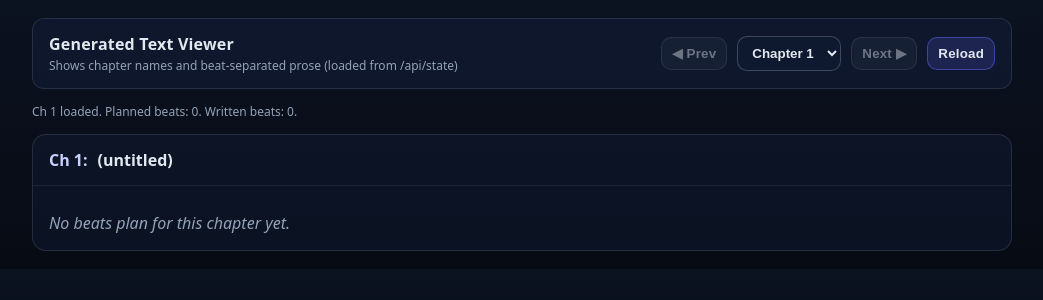
After one commit to KaMeLoTmArMoT/InfiniteBook, a FastAPI app: template templates/reader.html in a window 1280 px wide. The commit adds this page. Shown: the top 300 px of the page, without its empty margins (118-1161 px from the left). Run offline with FastAPI, Linux system fonts and the light colour scheme; the template is opened without the code that fills it, so the values that code supplies are empty.

Commit message:
add simple reader SPA, add token logger, update navigation

```diff
--- a/main.py
+++ b/main.py
@@ -2,6 +2,7 @@ from fastapi import FastAPI, Request
 from fastapi.responses import HTMLResponse
 from fastapi.templating import Jinja2Templates
 from fastapi.staticfiles import StaticFiles
+from fastapi.responses import RedirectResponse
 import asyncio
 from fastapi import WebSocket, WebSocketDisconnect
 from ollama import AsyncClient
@@ -45,6 +46,7 @@ async def call_llm_json(
         )
 
         raw = resp["message"]["content"]
+        log_ollama_usage(log, f"LLM_CALL_ATTEMPT_{attempt}", resp)
         log.debug(f"LLM RAW OUTPUT (attempt={attempt}):\n{raw}\n" + "=" * 60)
 
         # Best path: validate directly from JSON string
@@ -83,6 +85,10 @@ async def home(request: Request):
 @app.get("/api/state")
 async def api_state(chapter: int = 1):
     return await store.a_load_state(chapter=chapter)
+
+@app.get("/reader", response_class=HTMLResponse, include_in_schema=False)
+async def reader(request: Request):
+    return templates.TemplateResponse("reader.html", {"request": request})
 
 
 @app.delete("/api/characters/{char_id}")
--- a/templates/index.html
+++ b/templates/index.html
@@ -89,6 +89,10 @@
 
         <div id="beats-container" style="display:none;">
           <h3 id="current-chapter-title-display"></h3>
+          <div class="center-btn-area" style="display:flex; gap:10px; justify-content:center; flex-wrap:wrap;">
+            <button id="btn-prev-chapter-step4" disabled>◀ Prev Chapter</button>
+            <button id="btn-next-chapter-step4" disabled>Next Chapter ▶</button>
+          </div>
           <div style="display:flex; gap:10px; justify-content:center; flex-wrap:wrap; margin-top:10px;">
             <button id="btn-plan-chapter" disabled>Generate plan</button>
           </div>
--- /dev/null
+++ b/templates/reader.html
@@ -0,0 +1,418 @@
+<!DOCTYPE html>
+<html lang="en">
+<head>
+  <meta charset="UTF-8" />
+  <meta name="viewport" content="width=device-width, initial-scale=1.0" />
+  <title>Book Reader</title>
+  <style>
+    :root{
+      --bg:#0b1220;
+      --panel:#101a30;
+      --text:#e2e8f0;
+      --muted:#94a3b8;
+      --line:#22314f;
+      --accent:#6366f1;
+      --good:#16a34a;
+      --bad:#ef4444;
+      --mono: ui-monospace, SFMono-Regular, Menlo, Monaco, Consolas, "Liberation Mono", "Courier New", monospace;
+      --sans: ui-sans-serif, system-ui, -apple-system, Segoe UI, Roboto, Arial, "Noto Sans", "Liberation Sans", sans-serif;
+    }
+
+    body{
+      margin:0;
+      font-family:var(--sans);
+      background:linear-gradient(180deg, var(--bg), #070b14);
+      color:var(--text);
+    }
+
+    .wrap{
+      max-width: 980px;
+      margin: 0 auto;
+      padding: 18px;
+    }
+
+    header{
+      display:flex;
+      gap:12px;
+      align-items:center;
+      justify-content:space-between;
+      flex-wrap:wrap;
+      padding: 14px 16px;
+      background: rgba(16, 26, 48, 0.75);
+      border:1px solid rgba(148,163,184,0.18);
+      border-radius: 12px;
+      position: sticky;
+      top: 10px;
+      backdrop-filter: blur(8px);
+      z-index: 2;
+    }
+
+    .title{
+      display:flex;
+      flex-direction:column;
+      gap:2px;
+      min-width: 240px;
+    }
+    .title h1{
+      font-size: 16px;
+      margin:0;
+      letter-spacing: 0.2px;
+    }
+    .title .sub{
+      font-size: 12px;
+      color: var(--muted);
+    }
+
+    .controls{
+      display:flex;
+      gap:10px;
+      align-items:center;
+      flex-wrap:wrap;
+      justify-content:flex-end;
+    }
+
+    button{
+      background: rgba(99,102,241,0.18);
+      border: 1px solid rgba(99,102,241,0.5);
+      color: var(--text);
+      padding: 8px 10px;
+      border-radius: 10px;
+      cursor: pointer;
+      font-weight: 600;
+      letter-spacing: 0.2px;
+    }
+    button:disabled{
+      opacity: 0.45;
+      cursor: not-allowed;
+    }
+    button.secondary{
+      background: rgba(148,163,184,0.14);
+      border-color: rgba(148,163,184,0.35);
+    }
+
+    select{
+      background: rgba(16,26,48,0.85);
+      border: 1px solid rgba(148,163,184,0.35);
+      color: var(--text);
+      padding: 8px 10px;
+      border-radius: 10px;
+      outline: none;
+      font-weight: 600;
+    }
+
+    .status{
+      margin-top: 14px;
+      color: var(--muted);
+      font-size: 12px;
+    }
+
+    .chapter{
+      margin-top: 14px;
+      background: rgba(16, 26, 48, 0.55);
+      border:1px solid rgba(148,163,184,0.18);
+      border-radius: 14px;
+      overflow: hidden;
+    }
+
+    .chapter-head{
+      padding: 14px 16px;
+      border-bottom: 1px solid rgba(148,163,184,0.12);
+      display:flex;
+      gap: 10px;
+      align-items: baseline;
+      flex-wrap:wrap;
+    }
+    .chapter-head .ch-no{
+      font-weight: 800;
+      color: #c7d2fe;
+    }
+    .chapter-head .ch-title{
+      font-weight: 800;
+    }
+    .chapter-head .ch-meta{
+      color: var(--muted);
+      font-size: 12px;
+    }
+
+    .beats{
+      padding: 16px;
+    }
+
+    .beat{
+      padding: 14px 14px 16px;
+      background: rgba(11,18,32,0.45);
+      border: 1px solid rgba(148,163,184,0.14);
+      border-radius: 12px;
+      margin-bottom: 14px;
+    }
+
+    .beat-top{
+      display:flex;
+      justify-content:space-between;
+      gap:10px;
+      align-items:flex-start;
+      flex-wrap:wrap;
+      margin-bottom: 10px;
+    }
+
+    .beat-label{
+      font-weight: 800;
+    }
+
+    .beat-type{
+      font-size: 12px;
+      color: var(--muted);
+      border: 1px solid rgba(148,163,184,0.22);
+      border-radius: 999px;
+      padding: 4px 8px;
+      background: rgba(148,163,184,0.08);
+      max-width: 100%;
+    }
+
+    .beat-desc{
+      color: #cbd5e1;
+      font-size: 13px;
+      margin: 8px 0 0;
+      white-space: pre-wrap;
+    }
+
+    .divider{
+      height: 1px;
+      background: rgba(148,163,184,0.14);
+      margin: 14px 0;
+      position: relative;
+    }
+    .divider::after{
+      content: "◆";
+      position: absolute;
+      left: 50%;
+      transform: translateX(-50%);
+      top: -10px;
+      font-size: 12px;
+      color: rgba(148,163,184,0.6);
+      background: rgba(11,18,32,0.9);
+      padding: 0 8px;
+    }
+
+    pre.prose{
+      margin: 0;
+      font-family: var(--mono);
+      background: rgba(7,11,20,0.8);
+      border: 1px solid rgba(148,163,184,0.14);
+      border-radius: 10px;
+      padding: 12px;
+      white-space: pre-wrap;
+      line-height: 1.45;
+      color: var(--text);
+    }
+
+    .empty{
+      color: var(--muted);
+      font-style: italic;
+      padding: 10px 0 0;
+    }
+
+    .err{
+      margin-top: 14px;
+      padding: 12px;
+      border-radius: 12px;
+      background: rgba(239,68,68,0.14);
+      border: 1px solid rgba(239,68,68,0.35);
+      color: #fecaca;
+      white-space: pre-wrap;
+      font-family: var(--mono);
+      display:none;
+    }
+  </style>
+</head>
+
+<body>
+  <div class="wrap">
+    <header>
+      <div class="title">
+        <h1>Generated Text Viewer</h1>
+        <div class="sub">Shows chapter names and beat-separated prose (loaded from /api/state)</div>
+      </div>
+
+      <div class="controls">
+        <button id="btn-prev" class="secondary">◀ Prev</button>
+        <select id="chapter-select"></select>
+        <button id="btn-next" class="secondary">Next ▶</button>
+        <button id="btn-reload">Reload</button>
+      </div>
+    </header>
+
+    <div class="status" id="status">Idle.</div>
+    <div class="err" id="err"></div>
+
+    <div class="chapter" id="chapter-card" style="display:none;">
+      <div class="chapter-head">
+        <div class="ch-no" id="ch-no"></div>
+        <div class="ch-title" id="ch-title"></div>
+        <div class="ch-meta" id="ch-meta"></div>
+      </div>
+      <div class="beats" id="beats"></div>
+    </div>
+  </div>
+
+  <script>
+    const $ = (id) => document.getElementById(id);
+
+    let plot = null;
+    let currentChapter = 1;
+    let total = 1;
+
+    function setStatus(msg){ $("status").textContent = msg; }
+    function showErr(msg){
+      const el = $("err");
+      el.style.display = msg ? "block" : "none";
+      el.textContent = msg || "";
+    }
+
+    async function fetchJSON(url, opts){
+      const r = await fetch(url, opts);
+      if (!r.ok) throw new Error(`${r.status} ${r.statusText} for ${url}`);
+      return await r.json();
+    }
+
+    function escapeHTML(s){
+      return String(s || "")
+        .replaceAll("&", "&amp;")
+        .replaceAll("<", "&lt;")
+        .replaceAll(">", "&gt;")
+        .replaceAll('"', "&quot;")
+        .replaceAll("'", "&#39;");
+    }
+
+    function normBeatTexts(obj){
+      const out = {};
+      for (const [k, v] of Object.entries(obj || {})){
+        const idx = Number(k);
+        if (!Number.isNaN(idx) && typeof v === "string") out[idx] = v;
+      }
+      return out;
+    }
+
+    function setNavButtons(){
+      $("btn-prev").disabled = currentChapter <= 1;
+      $("btn-next").disabled = currentChapter >= total;
+    }
+
+    function fillChapterSelect(){
+      const sel = $("chapter-select");
+      sel.innerHTML = "";
+      for (let i = 1; i <= total; i++){
+        const opt = document.createElement("option");
+        opt.value = String(i);
+        opt.textContent = `Chapter ${i}`;
+        sel.appendChild(opt);
+      }
+      sel.value = String(currentChapter);
+    }
+
+    function chapterTitleFromPlot(chNum){
+      const ch = plot?.chapters?.[chNum - 1];
+      return ch?.title || "";
+    }
+
+    function chapterSummaryFromPlot(chNum){
+      const ch = plot?.chapters?.[chNum - 1];
+      return ch?.summary || "";
+    }
+
+    function renderChapter({chapter, beatsPlan, beatTexts}){
+      $("chapter-card").style.display = "block";
+      $("ch-no").textContent = `Ch ${chapter}:`;
+      $("ch-title").textContent = chapterTitleFromPlot(chapter) || "(untitled)";
+      $("ch-meta").textContent = chapterSummaryFromPlot(chapter) ? `Outline: ${chapterSummaryFromPlot(chapter)}` : "";
+
+      const wrap = $("beats");
+      wrap.innerHTML = "";
+
+      const beats = beatsPlan?.beats || [];
+      if (!beats.length){
+        wrap.innerHTML = `<div class="empty">No beats plan for this chapter yet.</div>`;
+        return;
+      }
+
+      beats.forEach((b, idx) => {
+        const prose = (beatTexts[idx] || "").trim();
+        const proseHtml = prose
+          ? `<pre class="prose">${escapeHTML(prose)}</pre>`
+          : `<div class="empty">(Beat not written yet)</div>`;
+
+        const beatHtml = `
+          <div class="beat">
+            <div class="beat-top">
+              <div class="beat-label">Beat ${idx + 1}</div>
+              <div class="beat-type">${escapeHTML(b.type || "")}</div>
+            </div>
+            <div class="beat-desc">${escapeHTML(b.description || "")}</div>
+            <div class="divider"></div>
+            ${proseHtml}
+          </div>
+        `;
+
+        wrap.insertAdjacentHTML("beforeend", beatHtml);
+      });
+    }
+
+    async function loadChapter(chNum){
+      showErr("");
+      setStatus(`Loading chapter ${chNum}...`);
+
+      const st = await fetchJSON(`/api/state?chapter=${chNum}`);
+      if (st.plot) {
+        plot = st.plot;
+        total = plot?.chapters?.length || total;
+      }
+
+      currentChapter = chNum;
+      fillChapterSelect();
+      setNavButtons();
+
+      const beatsPlan = st.beats || null;
+      const beatTexts = normBeatTexts(st.beat_texts || {});
+      renderChapter({chapter: chNum, beatsPlan, beatTexts});
+
+      const written = Object.keys(beatTexts).length;
+      const planned = beatsPlan?.beats?.length || 0;
+      setStatus(`Ch ${chNum} loaded. Planned beats: ${planned}. Written beats: ${written}.`);
+    }
+
+    async function init(){
+      try{
+        // bootstrap: use chapter 1 state to discover total chapters (via plot)
+        const st1 = await fetchJSON(`/api/state?chapter=1`);
+        plot = st1.plot || null;
+        total = plot?.chapters?.length || 1;
+
+        fillChapterSelect();
+        setNavButtons();
+
+        await loadChapter(1);
+      } catch(e){
+        showErr(String(e?.stack || e));
+        setStatus("Failed to load.");
+      }
+    }
+
+    $("btn-prev").addEventListener("click", () => {
+      if (currentChapter > 1) loadChapter(currentChapter - 1);
+    });
+
+    $("btn-next").addEventListener("click", () => {
+      if (currentChapter < total) loadChapter(currentChapter + 1);
+    });
+
+    $("btn-reload").addEventListener("click", () => loadChapter(currentChapter));
+
+    $("chapter-select").addEventListener("change", (e) => {
+      const n = Number(e.target.value);
+      if (!Number.isNaN(n)) loadChapter(n);
+    });
+
+    init();
+  </script>
+</body>
+</html>
```
Also changed, not shown: templates/app.js (+10 -2 lines), utils/prompts.py (+7 -4 lines), utils/utils.py (+10 -0 lines).
